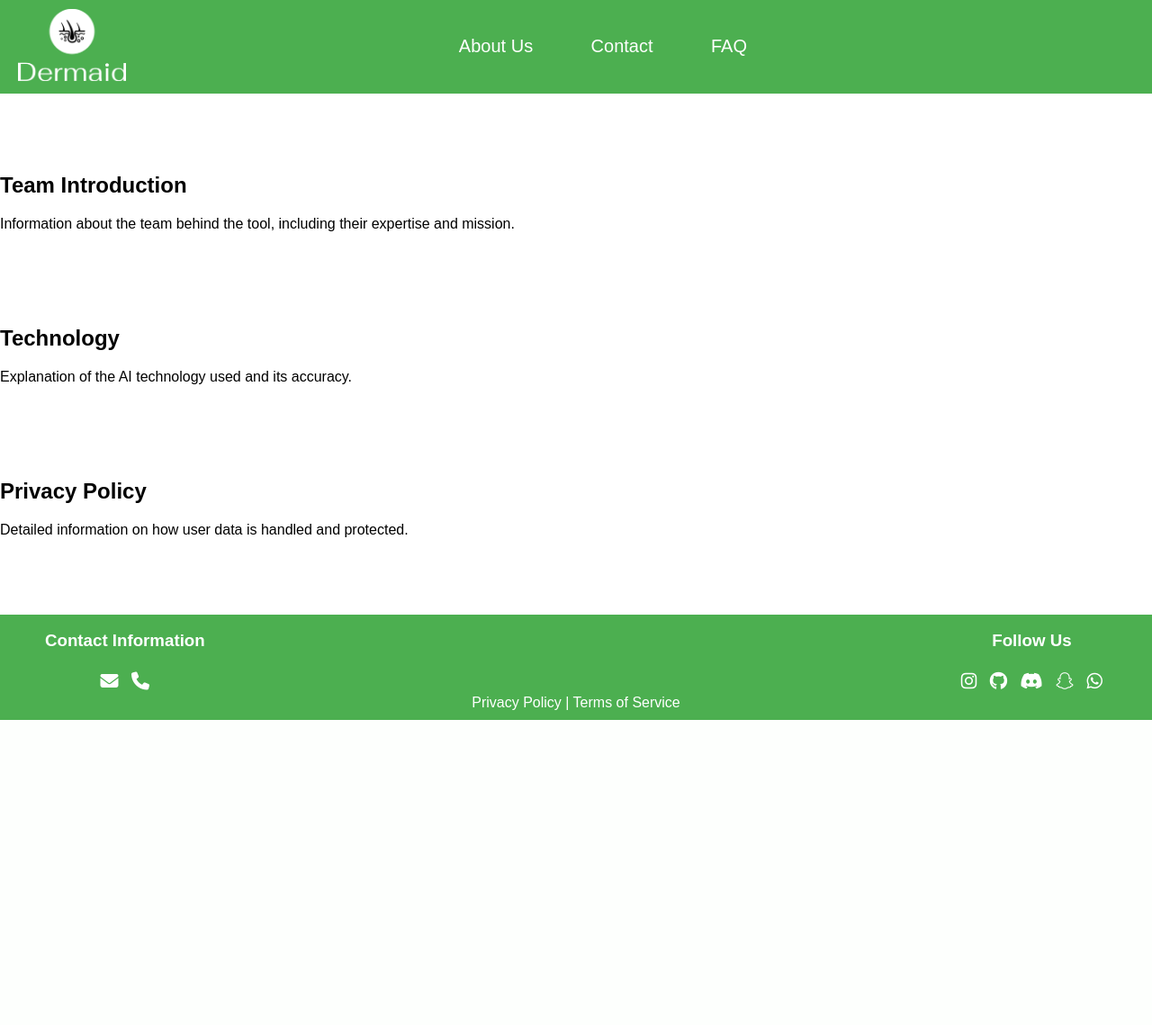
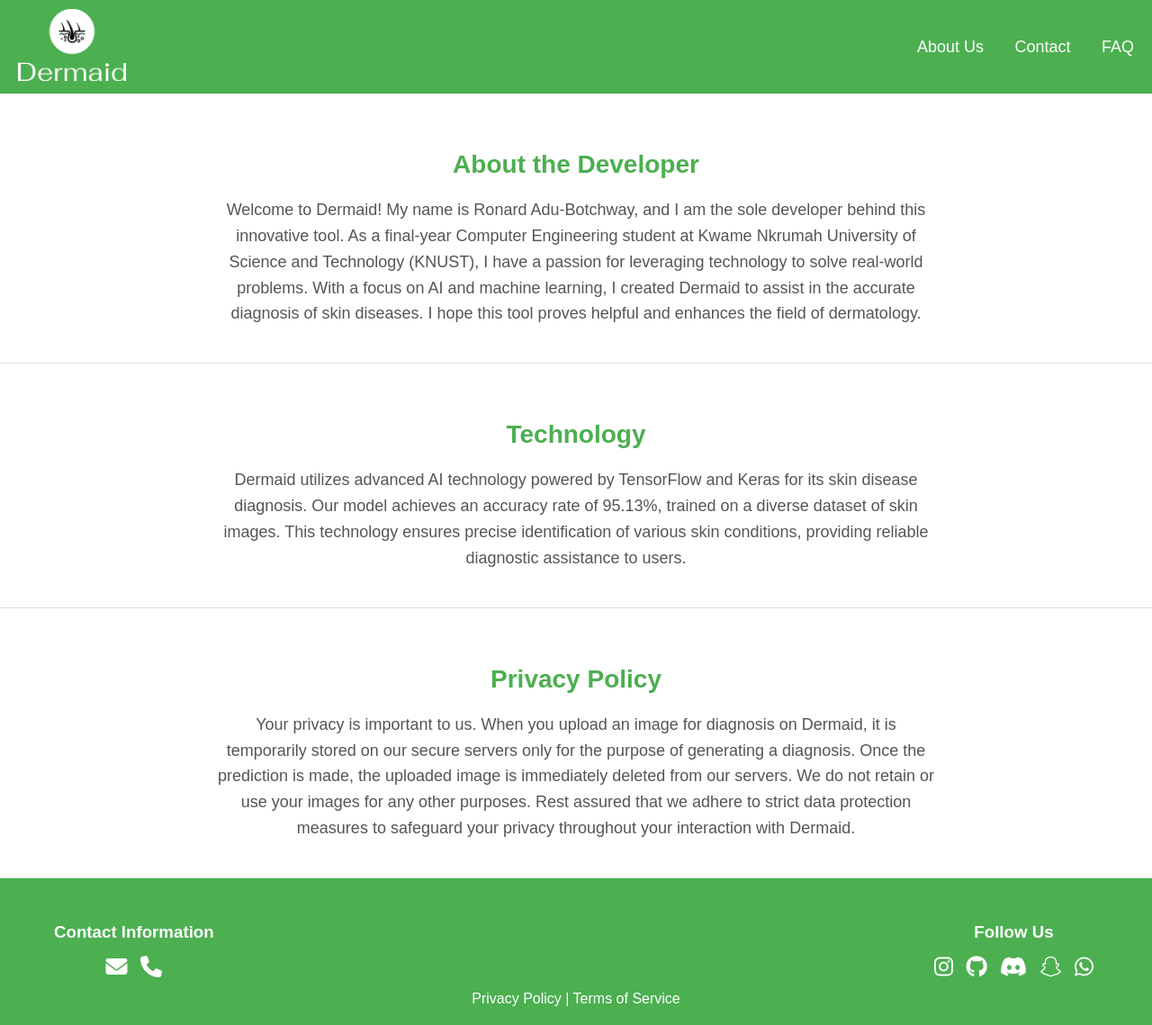
Before and after one commit to radubotchway/AI-Based-Skin-Disease-Diagnosis-Tool, a Flask app: page /about-us.html in a window 1280 px wide. Shown: the whole page at 90% size. Before the commit the page ends 800 px from the top, so only its background shows below. Run offline with Flask 3, Linux system fonts and the light colour scheme; some libraries are stand-ins or nearby versions.

Commit message:
Additional styling has been added to webpages

```diff
--- a/templates/about-us.html
+++ b/templates/about-us.html
@@ -4,172 +4,104 @@
     <meta charset="UTF-8">
     <meta name="viewport" content="width=device-width, initial-scale=1.0">
     <title>About - Dermaid</title>
-    <!-- <link rel="stylesheet" href="styles.css"> -->
-
     <style>
         body {
             margin: 0;
             padding: 0;
-    background: #fff;
-    font-family: Arial, sans-serif;
-
+            background: #f9f9f9;
+            font-family: 'Arial', sans-serif;
+            color: #333;
         }
 
         .main-container {
-    height: 100vh;
             display: flex;
             flex-direction: column;
-    justify-content: space-between;
+            min-height: 100vh;
         }
 
         /* header */
         header {
             display: flex;
-    flex-direction: row;
             justify-content: space-between;
+            align-items: center;
             padding: 10px 20px;
             background: #4CAF50;
         }
 
         .logo-container {
             display: flex;
-    flex-direction: row;
+            align-items: center;
         }
 
         .logo-circle img {
             height: 80px;
         }
 
-nav {
-    margin: 30px 0 0 50px;
+        nav a {
+            margin-left: 30px;
+            text-decoration: none;
+            color: #fff;
+            font-size: 18px;
         }
 
-nav a {
-    padding-right: 60px;
-    text-decoration: none;
-    color: #fff;
-    font-size: 20px;
-}
-
-a:hover {
+        nav a:hover {
             text-decoration: underline;
         }
 
-.register-container {
-    margin-right: 10px;
-    padding: 20px;
+        /* Main content */
+        section {
+            display: flex;
+            justify-content: center;
+            align-items: center;
+            text-align: center;
+            padding: 40px 20px;
+            background: #fff;
+            border-bottom: 1px solid #ddd;
         }
 
-/* .login, .signup {
-    padding: 15px 0;
-    border: 2px solid #fff;
-    border-radius: 50px;
-    background: none;
-    margin-left: 10px;
-    font-size: 15px;
-}
-
-.login a, .signup a {
-    color: #fff;
-    text-decoration: none;
-    padding: 15px 40px;
-
-}
-
-.login:hover, .signup:hover {
-    cursor: pointer;
-    background: #fff;
-    border: 2px solid #4CAF50;
+        h2 {
+            margin-bottom: 20px;
+            font-size: 28px;
             color: #4CAF50;
         }
 
-.login a:hover, .signup a:hover {
-    color: #4CAF50;
-} */
-
-/* Slider */
-/* .slider-container {
-   margin-right: 20px;
+        p {
+            font-size: 18px;
+            line-height: 1.6;
+            color: #555;
+            max-width: 800px;
+            margin: 0 auto;
         }
-
-.slider {
-    position: relative;
-    display: inline-block;
-    width: 50px;
-    height: 26px;
-}
-
-.slider input[type="checkbox"] {
-    opacity: 0;
-    width: 0;
-    height: 0;
-}
-
-.slider-round {
-    position: absolute;
-    cursor: pointer;
-    top: 0;
-    left: 0;
-    right: 0;
-    bottom: 0;
-    background-color: #ccc;
-    -webkit-transition: .4s;
-    transition: .4s;
-    border-radius: 34px;
-    border: 1px solid #fff;
-}
-
-.slider-round:before {
-    position: absolute;
-    content: "";
-    height: 20px;
-    width: 20px;
-    left: 3px;
-    bottom: 3px;
-    background-color: white;
-    -webkit-transition: .4s;
-    transition: .4s;
-    border-radius: 50%;
-}
-
-input:checked + .slider-round {
-    background-color: #4CAF50;
-}
-
-input:focus + .slider-round {
-    box-shadow: 0 0 1px #fff;
-}
-
-input:checked + .slider-round:before {
-    -webkit-transform: translateX(24px);
-    -ms-transform: translateX(24px);
-    transform: translateX(24px);
-} */
-
-
-
 
         /* footer */
         footer {
             background-color: #4CAF50;
             color: #fff;
             text-align: center;
-    padding-bottom: 10px;
+            padding: 20px 10px;
+            margin-top: auto;
         }
 
         .footer-container {
             display: flex;
-    flex-direction: row;
             justify-content: space-between;
             padding: 0 50px;
+            flex-wrap: wrap;
         }
 
-.social-media i, .contact-info i {
-    padding: 5px;
-    font-size: 20px;
+        .contact-info, .social-media {
+            margin: 10px 0;
+        }
+
+        .contact-info h3, .social-media h3 {
+            margin-bottom: 10px;
+        }
+
+        .contact-info i, .social-media i {
+            margin: 5px;
+            font-size: 24px;
             cursor: pointer;
         }
-
 
         .legal a {
             color: #fff;
@@ -190,44 +122,31 @@
                     <img src="static/Logo/dermaid-high-resolution-logo-white-transparent (1).png" alt="Dermaid Logo">
                 </div>
             </div>
-        <div>
             <nav>
                 <a href="about-us.html">About Us</a>
                 <a href="contact.html">Contact</a>
                 <a href="faq.html">FAQ</a>
             </nav>
-        </div>
-        <div class="register-container">
-            <!-- <span class="slider-container">
-                <label class="slider">
-                    <input type="checkbox" id="slider">
-                    <span class="slider-round"></span>
-                </label>
-            </span>
-            <span><button class="login"><a href="login.html">login</a></button></span>
-            <span><button class="signup"><a href="signup.html">signup</a></button></span> -->
-        </div>
         </header>
-
 
         <section id="team-introduction">
             <div class="container">
-            <h2>Team Introduction</h2>
-            <p>Information about the team behind the tool, including their expertise and mission.</p>
+                <h2>About the Developer</h2>
+                <p>Welcome to Dermaid! My name is Ronard Adu-Botchway, and I am the sole developer behind this innovative tool. As a final-year Computer Engineering student at Kwame Nkrumah University of Science and Technology (KNUST), I have a passion for leveraging technology to solve real-world problems. With a focus on AI and machine learning, I created Dermaid to assist in the accurate diagnosis of skin diseases. I hope this tool proves helpful and enhances the field of dermatology.</p>
             </div>
         </section>
 
         <section id="technology">
             <div class="container">
                 <h2>Technology</h2>
-            <p>Explanation of the AI technology used and its accuracy.</p>
+                <p>Dermaid utilizes advanced AI technology powered by TensorFlow and Keras for its skin disease diagnosis. Our model achieves an accuracy rate of 95.13%, trained on a diverse dataset of skin images. This technology ensures precise identification of various skin conditions, providing reliable diagnostic assistance to users.</p>
             </div>
         </section>
 
         <section id="privacy-policy">
             <div class="container">
                 <h2>Privacy Policy</h2>
-            <p>Detailed information on how user data is handled and protected.</p>
+                <p>Your privacy is important to us. When you upload an image for diagnosis on Dermaid, it is temporarily stored on our secure servers only for the purpose of generating a diagnosis. Once the prediction is made, the uploaded image is immediately deleted from our servers. We do not retain or use your images for any other purposes. Rest assured that we adhere to strict data protection measures to safeguard your privacy throughout your interaction with Dermaid.</p>
             </div>
         </section>
 
```
Also changed, not shown: static/index.css (+14 -4 lines), templates/faq.html (+58 -99 lines), templates/index.html (+4 -4 lines). Lines whose indentation alone changed are shown as unchanged.
